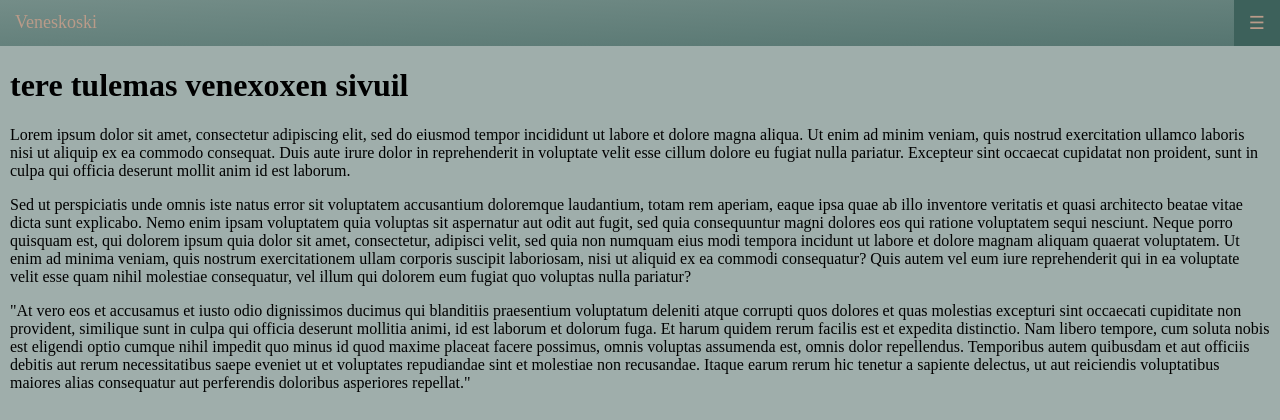
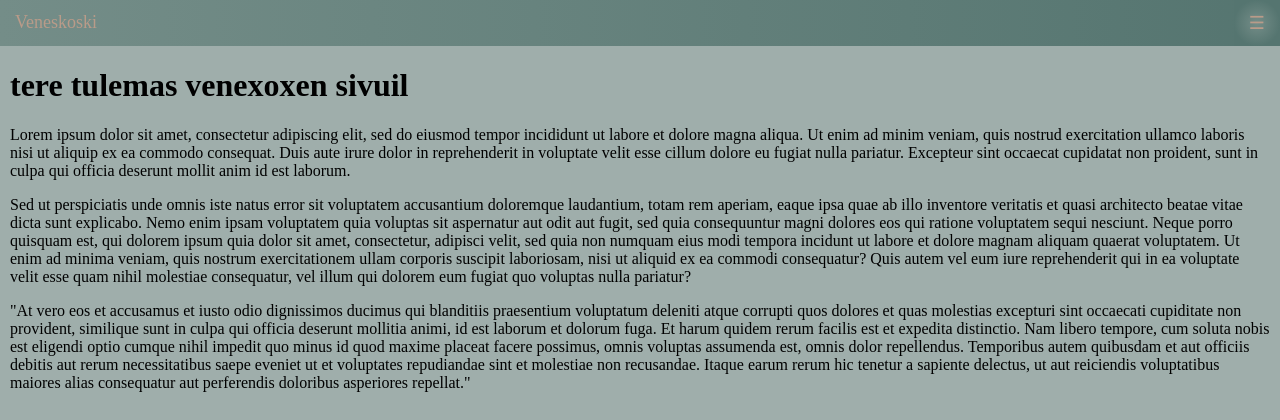
Before and after one commit to thuemaa/Veneskoski, a Django app: page / in a window 1280 px wide. Shown: the top 420 px of the page. Run offline with Django 3.2, Linux system fonts and the light colour scheme.

Commit message:
gradient

```diff
--- a/static/css/style.css
+++ b/static/css/style.css
@@ -10,7 +10,7 @@ nav {
   position: sticky;
   top: 0px;
   overflow: hidden;
-  background: linear-gradient(to bottom right, #748D88, #557570); }
+  background: linear-gradient(to right, #748D88, #557570); }
 
 nav a {
   float: left;
@@ -24,7 +24,7 @@ nav a {
   height: 100%;
   float: right;
   z-index: 2;
-  background-color: #3D615B;
+  background: radial-gradient(circle closest-side, #748D88, #557570);
   color: #254741; }
 
 .nav_links_container {
--- a/static/css/style.scss
+++ b/static/css/style.scss
@@ -16,7 +16,7 @@ nav {
   position: sticky;
   top: 0px;
   overflow: hidden;
-  background: linear-gradient(to bottom right, $nav-color, $nav-color2);
+  background: linear-gradient(to right, $nav-color, $nav-color2);
 }
 
 nav a {
@@ -32,7 +32,7 @@ nav a {
   height: 100%;
   float: right;
   z-index: 2;
-  background-color: $extra-color1;
+  background: radial-gradient(circle closest-side,$nav-color, $nav-color2);
   color: $extra-color2;
 }
 
```
Also changed, not shown: 1 other file.
